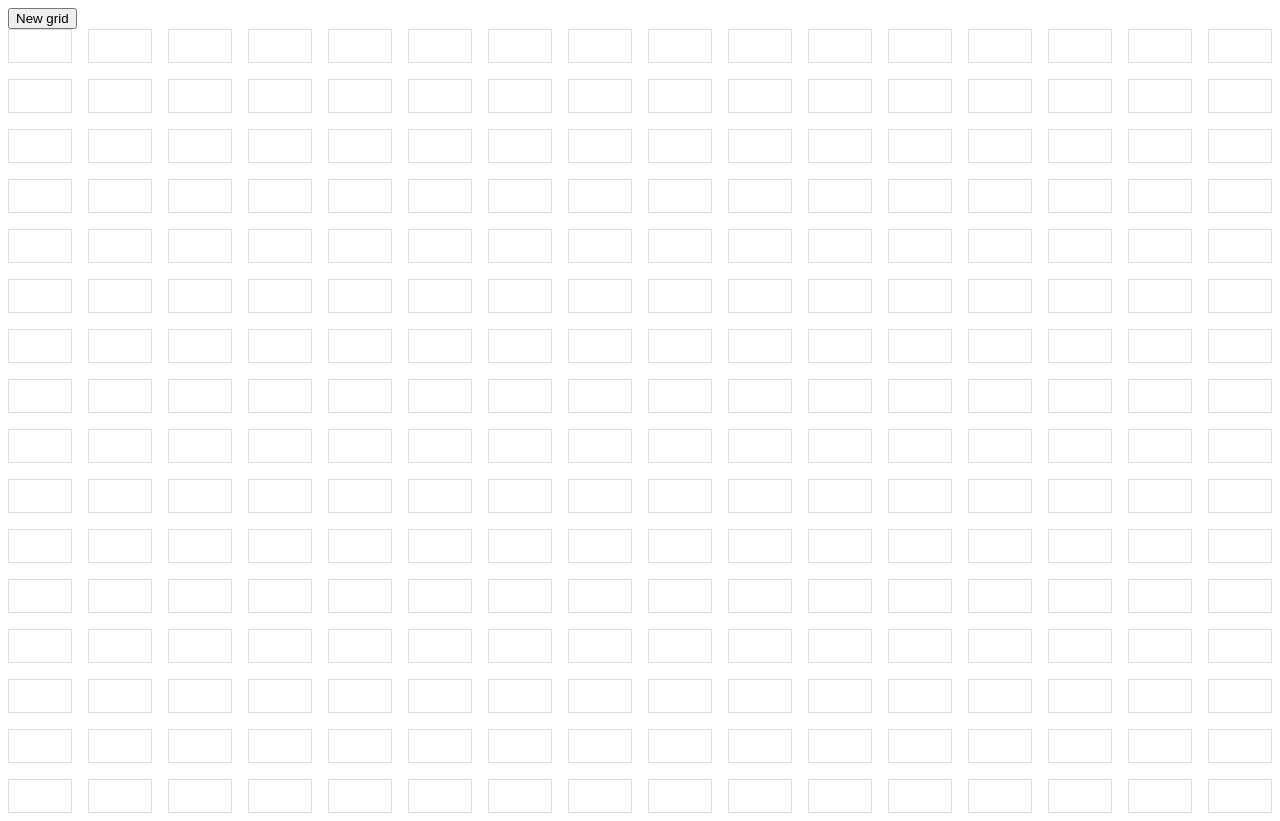
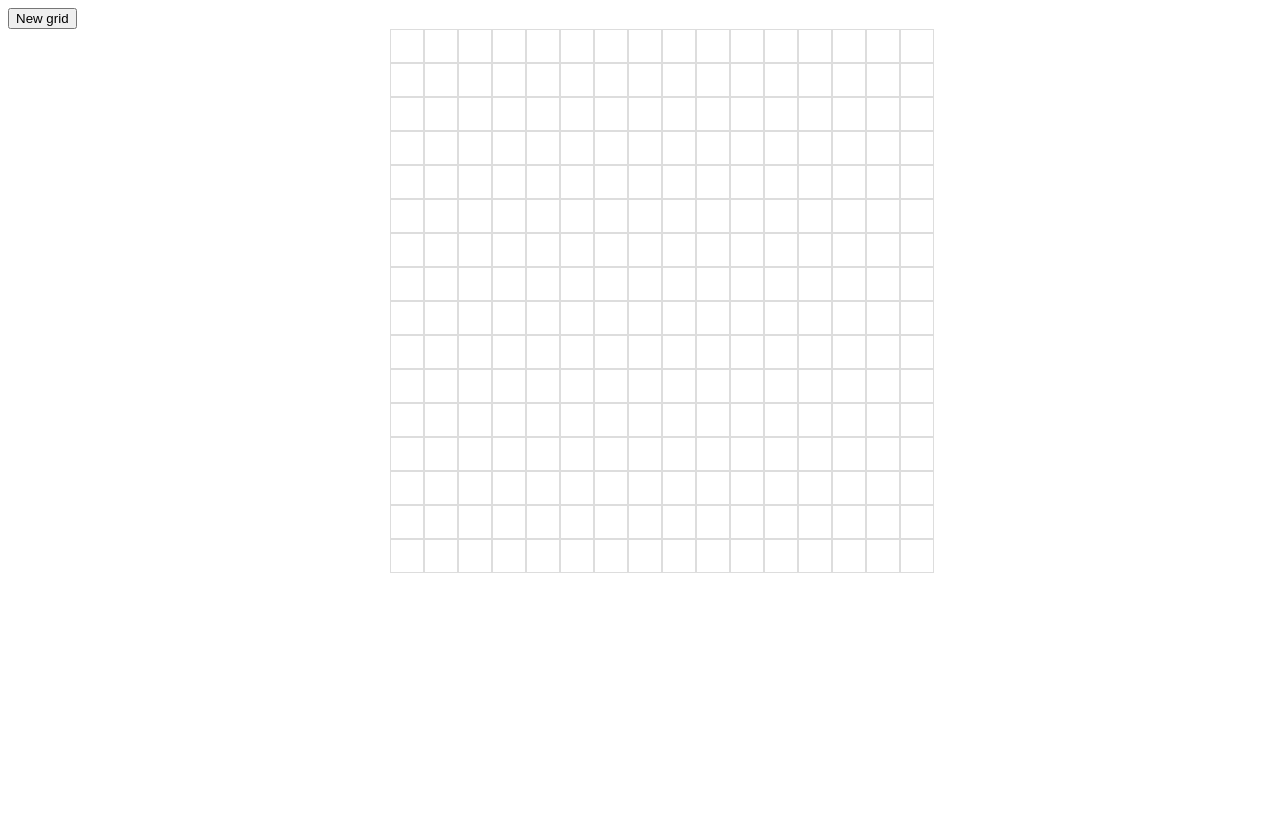
Before and after one commit to rebecca15sousa/etch-a-sketch, a plain HTML site: page index.html in a window 1280 px wide. After the commit the page ends 800 px from the top, so only its background shows below. Drawn offline with Linux system fonts and the light colour scheme.

Commit message:
Corrected erase grid and create new grid actions, made paintCell function work for new grids

```diff
--- a/main.css
+++ b/main.css
@@ -4,8 +4,10 @@
 }
 
 .container {
+    margin: auto;
+    width: 500px;
+    height: 500px;
     display: grid;
-    grid-gap: 1em;
     grid-template-columns: repeat(var(--columns), 1fr);
     grid-template-rows: repeat(var(--rows), 1fr);
 }
--- a/main.js
+++ b/main.js
@@ -1,6 +1,7 @@
-const container = document.querySelector('.container');
+let container = document.querySelector('.container');
 
 let cell;
+let cellAllColor;
 let size = 16;
 
 function makeGrid(units) {
@@ -10,18 +11,20 @@ function makeGrid(units) {
         cell = document.createElement('div');
         cell.classList.add('contCell');
         container.appendChild(cell);
+        selectCells();
     }
 }
 
 makeGrid(size);
 
-const cellBlack = document.querySelectorAll('.contCell');
-cellBlack.forEach(function(contCell) {
-    contCell.addEventListener('mouseover', function() {
-        //contCell.style.backgroundColor = 'black';
-        paintCell(contCell);
-    })
-})
+function selectCells() {
+    cellAllColor = document.querySelectorAll('.contCell');
+    cellAllColor.forEach(function(contCell) {
+        contCell.addEventListener('mouseover', function() {
+            paintCell(contCell);
+        });
+    });
+}
 
 function paintCell(cellColor) {
     cellColor.style.backgroundColor = 'black';
@@ -29,14 +32,10 @@ function paintCell(cellColor) {
 
 const button = document.querySelector('.btn');
 button.addEventListener('click', function() {
-    clearGrid(cellBlack);
+    container.textContent = '';
+    let cellArray = Array.from(cellAllColor);
+    cellArray = [];
     size = prompt('What size?');
     Number(size);
-    makeGrid(size)
-})
-
-function clearGrid(cellErase) {
-    cellErase.forEach(function(contCell) {
-        contCell.style.backgroundColor = 'white';
-    })
-}
+    makeGrid(size);
+});
```
